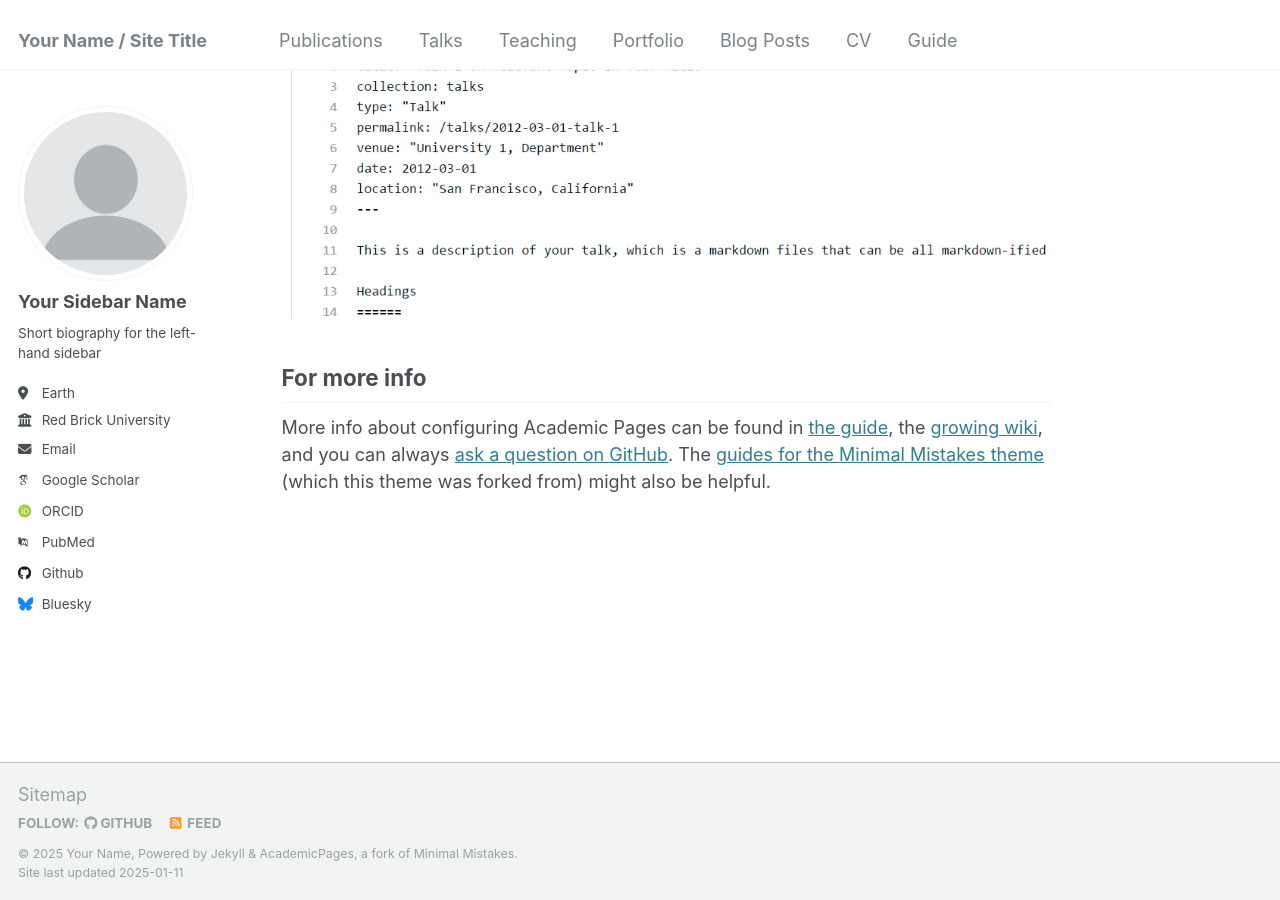
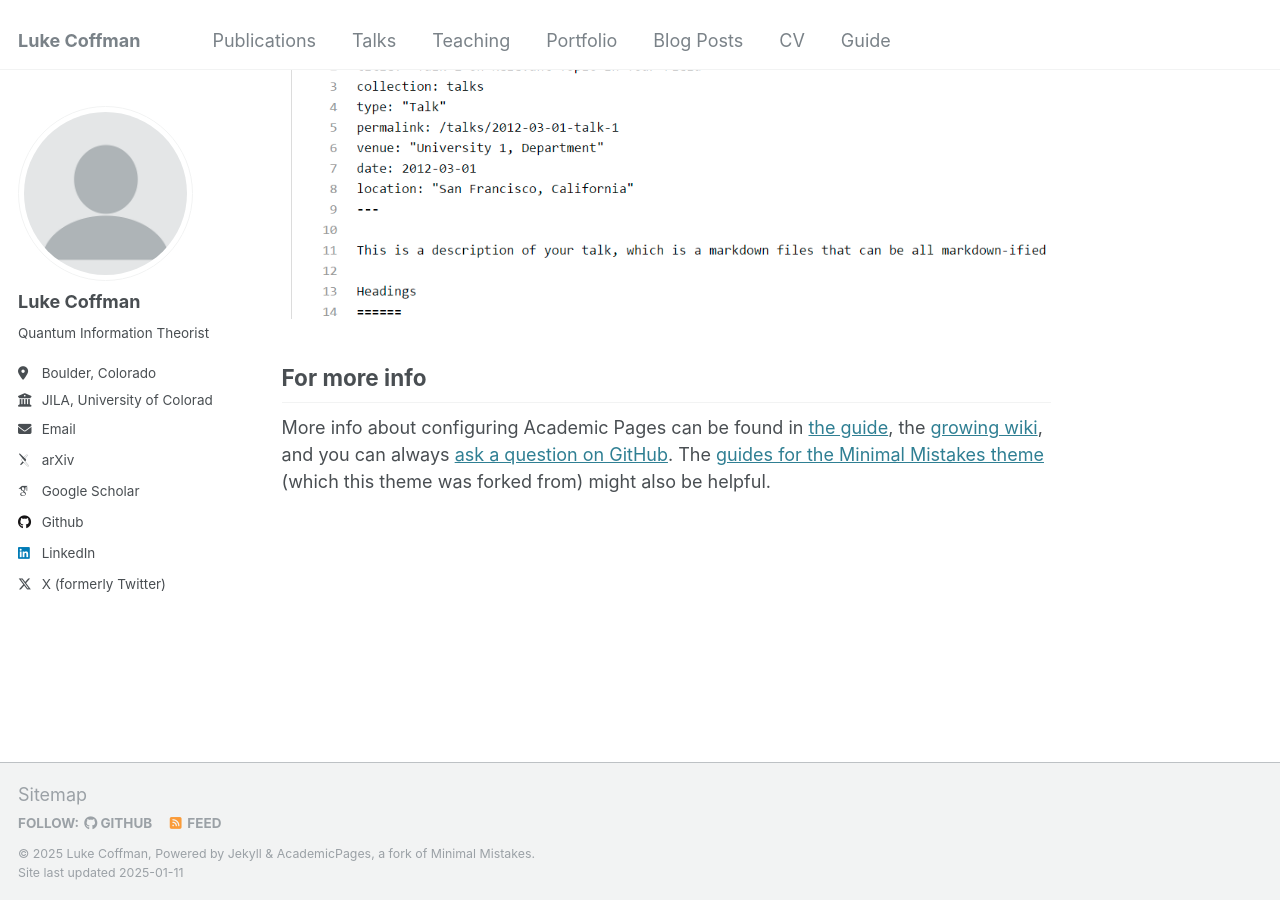
Before and after one commit to lukecoffman/lukecoffman.github.io, a Jekyll site: the page built from _pages/about.md, in a window 1280 px wide and 900 px high, scrolled down 2643 px. Built offline with Jekyll 4.4.1, drawn with Linux system fonts in a browser that asks for light colours; some web fonts are replaced.

Commit message:
Update _config.yml

```diff
--- a/_config.yml
+++ b/_config.yml
@@ -8,13 +8,13 @@
 
 # Basic Site Settings
 locale                   : "en-US"
-title                    : "Your Name / Site Title"
+title                    : "Luke Coffman"
 title_separator          : "-"
-name                     : &name "Your Name"
-description              : &description "personal description"
-url                      : https://academicpages.github.io # the base hostname & protocol for your site e.g. "https://[your GitHub username].github.io"
+name                     : &name "Luke Coffman"
+description              : &description "Physics and Math Undergraduate at CU, Boulder"
+url                      : https://lukecoffman.github.io # the base hostname & protocol for your site e.g. "https://[your GitHub username].github.io"
 baseurl                  : "" # the subpath of your site, e.g. "/blog"
-repository               : "academicpages/academicpages.github.io"
+repository               : "lukecoffman.github.io"
 
 # Site Author - The following control what appear as part of the author content on the side bar.
 #               If a field is blank the icon and link will not appear, otherwise it will be shown.
@@ -22,21 +22,21 @@ repository               : "academicpages/academicpages.github.io"
 author:
   # Biographic information
   avatar           : "profile.png"
-  name             : "Your Sidebar Name"
+  name             : "Luke Coffman"
   pronouns         : # example: "she/her"
-  bio              : "Short biography for the left-hand sidebar"
-  location         : "Earth"
-  employer         : "Red Brick University"
+  bio              : "Quantum Information Theorist"
+  location         : "Boulder, Colorado"
+  employer         : "JILA, University of Colorado, Boulder"
   uri              : # URL
-  email            : "none@example.org"
+  email            : "Luke.Coffman-1@colorado.edu"
 
   # Academic websites
-  arxiv            : # URL - Update with the correct link to your profile
-  googlescholar    : "https://scholar.google.com/citations?user=PS_CX0AAAAAJ"
+  arxiv            : "https://arxiv.org/search/quant-ph?searchtype=author&query=Coffman,+L" # URL - Update with the correct link to your profile
+  googlescholar    : "https://scholar.google.com/citations?user=-72lwMgAAAAJ&hl=en"
   impactstory      : # URL
-  orcid            : "http://orcid.org/yourorcidurl"
+  orcid            : # "http://orcid.org/yourorcidurl"
   semantic         : # URL
-  pubmed           : "https://www.ncbi.nlm.nih.gov/pubmed/?term=john+snow"
+  pubmed           : # "https://www.ncbi.nlm.nih.gov/pubmed/?term=john+snow"
   researchgate     : # URL
   scopus           : # URL
 
@@ -44,12 +44,12 @@ author:
   bitbucket        : # Username - Update with your username on the site
   codepen          : # Username
   dribbble         : # Username
-  github           : "academicpages"
+  github           : "lukecoffman"
   kaggle           : # Username
   stackoverflow    : # User number or user number and name (i.e., use "1" or "1/jeff-atwood")
 
   # Social media
-  bluesky          : "bsky.app" # Replace this with you Bluesky username
+  bluesky          : # "bsky.app" # Replace this with you Bluesky username
   facebook         : # Username
   flickr           : # Username
   foursquare       : # Username
@@ -58,7 +58,7 @@ author:
   keybase          : # Username
   instagram        : # Username
   lastfm           : # Username
-  linkedin         : # Username
+  linkedin         : "lukercoffman" # Username
   mastodon         : # URL
   medium           : # URL
   pinterest        : # Username
@@ -66,7 +66,7 @@ author:
   steam            : # Username
   telegram         : # URL
   tumblr           : # Username
-  twitter          : # Username for X / Twitter
+  twitter          : "LukeRCoffman" # Username for X / Twitter
   vine             : # Username
   weibo            : # Username
   wikipedia        : # Username
```
